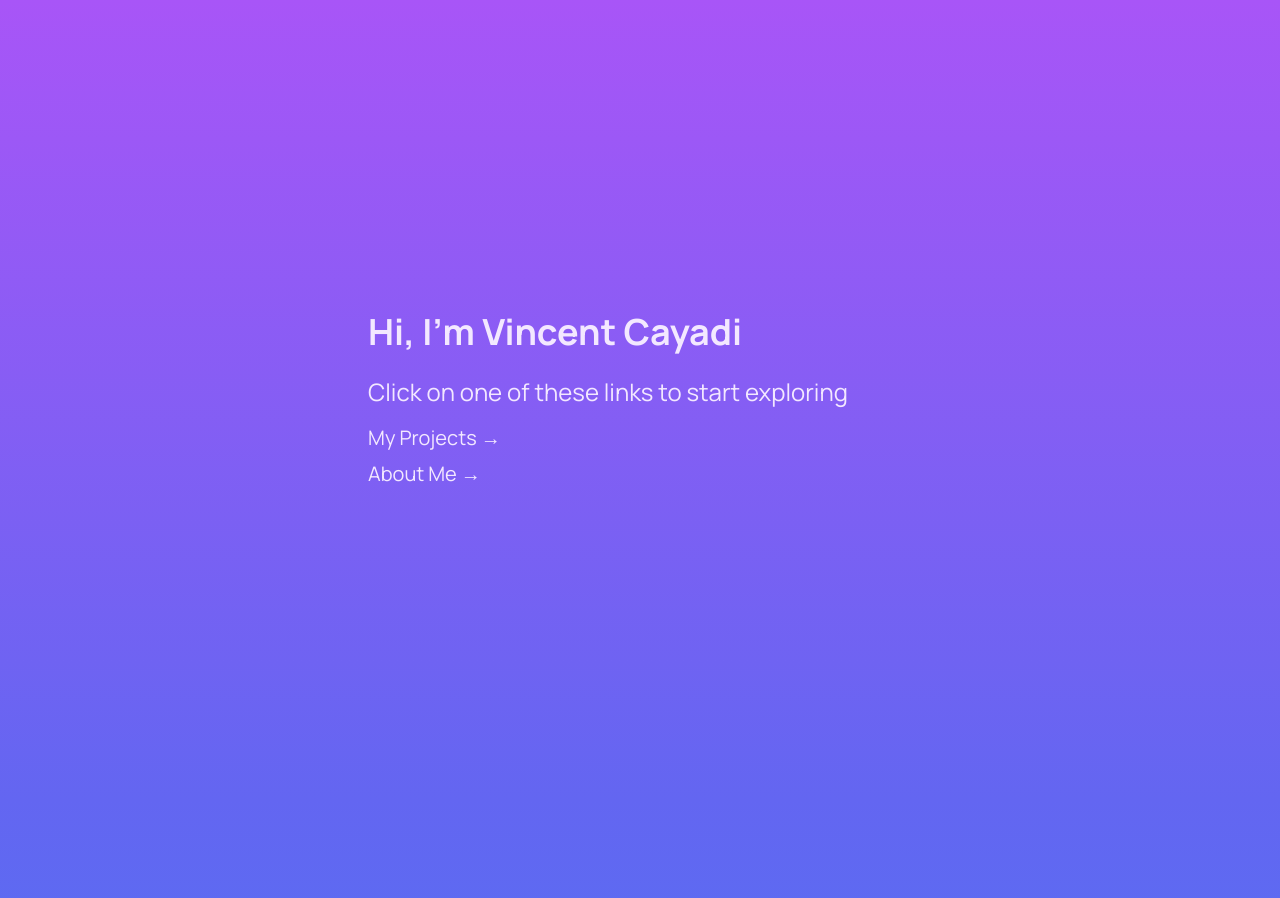
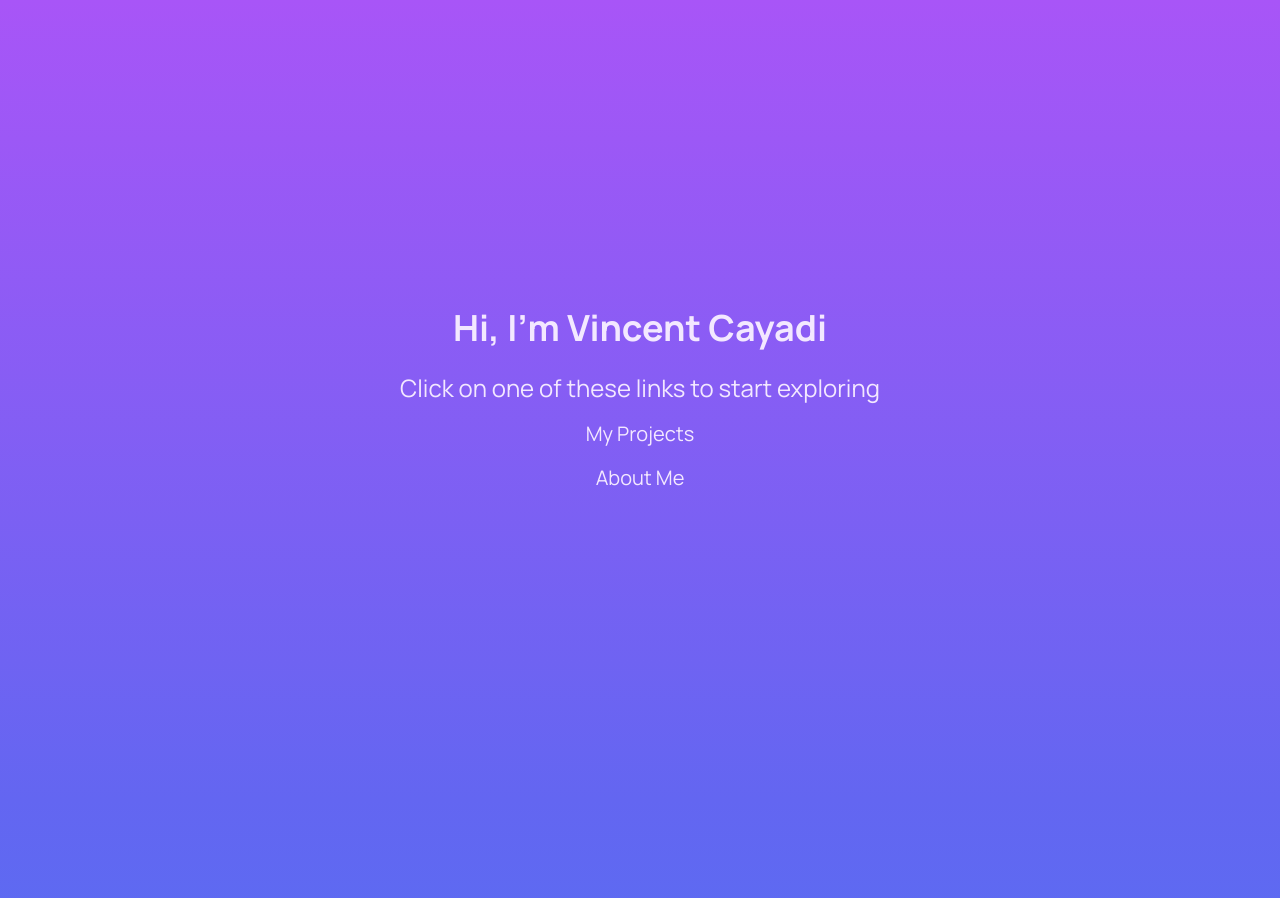
Before and after one commit to vincentcayadi/satoriarw, a Next.js app: page / in a window 1280 px wide. Shown: the top 898 px of the page. Built offline with nearby package versions, Linux system fonts and the light colour scheme.

Commit message:
centered landing

```diff
--- a/pages/index.js
+++ b/pages/index.js
@@ -8,23 +8,23 @@ export default function Home() {
   return (
     <>
       <div className="grid w-full h-screen mx-auto place-items-center bg-gradient-to-b to-indigo-500 from-purple-500">
-        <div className="w-3/4 mx-auto sm:w-max">
-          <div className="inline-block sm:mr-16 ">
-            <h1 className="text-3xl font-bold text-purple-100 sm:text-4xl">
+        <div className="w-3/4 mx-auto text-center text-purple-100 sm:w-max">
+          <div>
+            <h1 className="text-3xl font-bold sm:text-4xl">
               Hi, I&apos;m Vincent Cayadi
             </h1>
             <div className="mt-6">
-              <p className="text-xl text-purple-100 sm:text-2xl">
+              <p className="text-xl sm:text-2xl">
                 Click on one of these links to start exploring
               </p>
-              <p className="mt-4 text-purple-100 duration-300 text-l sm:text-xl sm:hover:translate-x-2 ">
+              <p className="mt-4 duration-300 t text-l sm:text-xl sm:hover:scale-125 ">
                 <Link href="#projects">
-                  <a>My Projects →</a>
+                  <a>My Projects</a>
                 </Link>
               </p>
-              <p className="mt-2 text-purple-100 duration-300 text-l sm:text-xl sm:hover:translate-x-2 ">
+              <p className="mt-4 duration-300 purple-100 text text-l sm:text-xl sm:hover:scale-125 ">
                 <Link href="#about">
-                  <a>About Me →</a>
+                  <a>About Me</a>
                 </Link>
               </p>
             </div>
```
